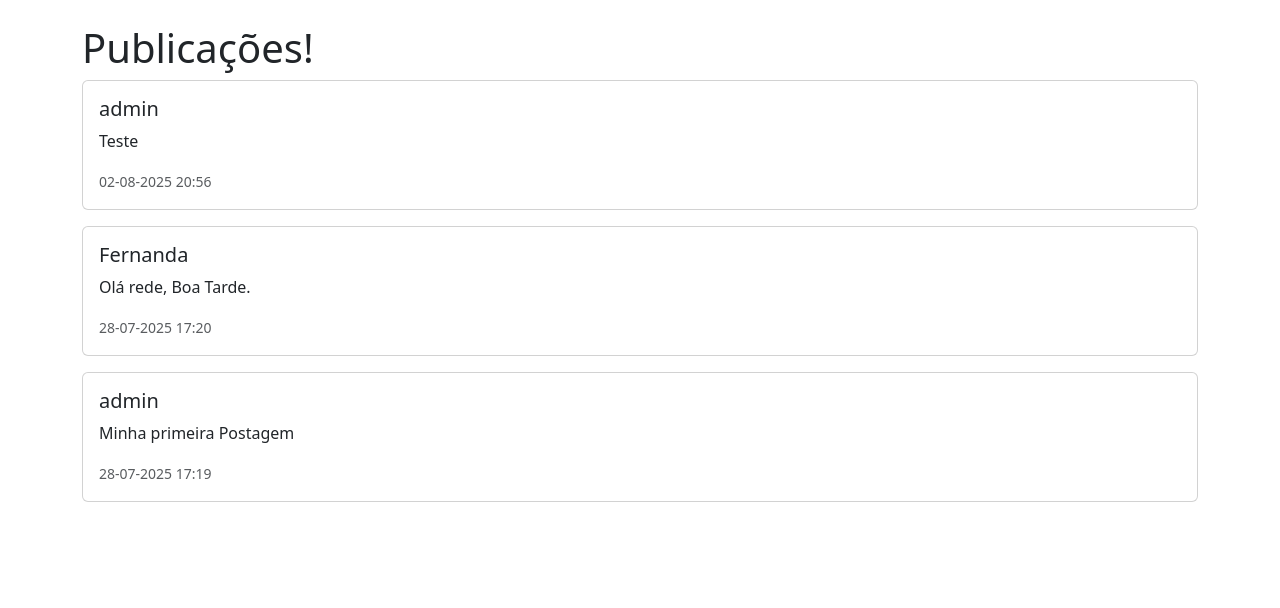
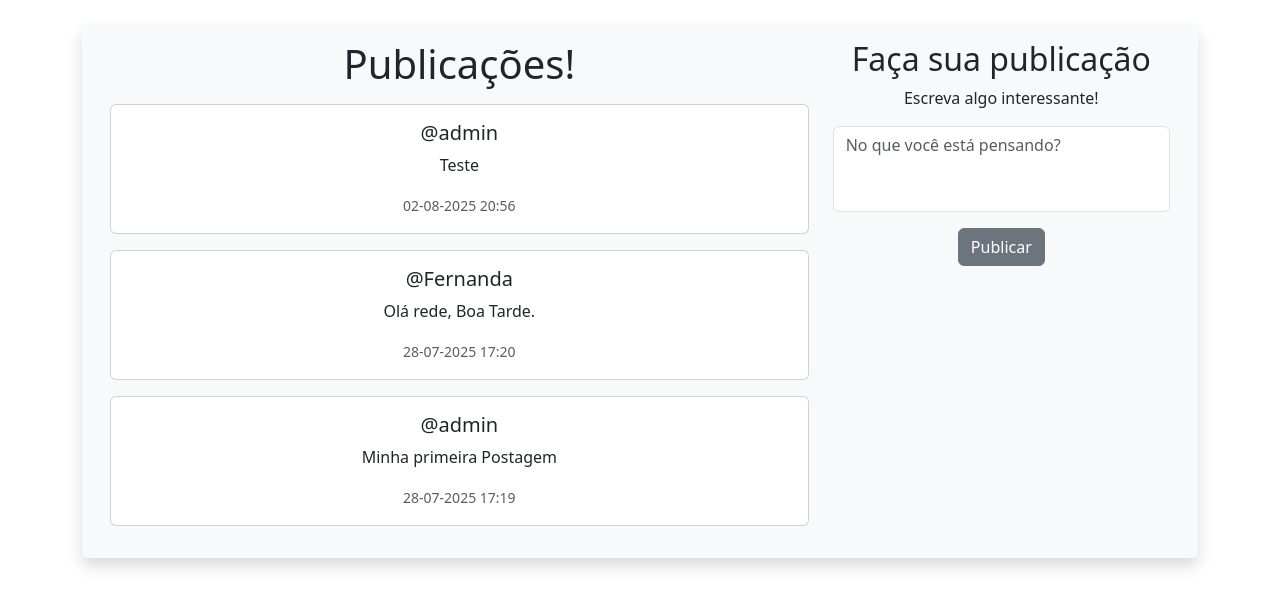
Before and after one commit to emersonTSsantos/Projeto_Arq_Twitter, a Django app: page / in a window 1280 px wide. Shown: the part 56-664 px from the top of the page. Run offline with Django 5.2, Linux system fonts and the light colour scheme; a user stored in the database is signed in; data comes from the database, SQL or seed files in the repository; both versions use the stored data as it was after the commit.

Commit message:
Criando formulário para postagem

```diff
--- /dev/null
+++ b/social/musker/forms.py
@@ -0,0 +1,18 @@
+from django import forms
+from .models import Meep
+
+class MeepForm(forms.ModelForm):
+    body = forms.CharField(required=True, widget=forms.Textarea(
+        attrs={
+                'class': "form-control",
+                'placeholder': 'No que você está pensando?',
+                'rows': 3,
+                'maxlength': 280,
+                'style': 'resize: none;'
+            }
+        ),
+        label="")
+
+    class Meta:
+        model = Meep
+        exclude = ("user", "created_at", "updated_at")
--- a/social/musker/templates/base.html
+++ b/social/musker/templates/base.html
@@ -11,14 +11,15 @@
     {% include "navBar.html" %}
     <div class="container">
         <br />
-        {% if messages %}
-            {% for message in messages %}
-                <div class="alert alert-warning alert-dismissible fade show" role="alert">
-                    {{ message  }}
-                    <button type="button" class="btn-close" data-bs-dismiss="alert" aria-label="Close"></button>
-                </div>
-            {% endfor %}
-        {% endif %}
+    {% if messages %}
+    {% for message in messages %}
+    <div class="alert alert-{{ message.tags }} alert-dismissible fade show" role="alert">
+        {{ message }}
+        <button type="button" class="btn-close" data-bs-dismiss="alert" aria-label="Fechar"></button>
+    </div>
+    {% endfor %}
+{% endif %}
+
 
         {% block content %}
         {% endblock %}
--- a/social/musker/templates/home.html
+++ b/social/musker/templates/home.html
@@ -1,22 +1,46 @@
 {% extends "base.html" %}
 
 {% block content %}
-<h1>Publicações!</h1>
+
+<div class="container text-center">
+    <div class="row bg-light p-3 rounded shadow">
+        <div class="col-12 col-md-4 order-1 order-md-2 mb-4 mb-md-0">
+    {% if form %}
+        <h2>Faça sua publicação</h2>
+        <p>Escreva algo interessante!</p>
+        <form method="POST">
+            {% csrf_token %}
+            {{ form.as_p }}
+            <button type="submit" class="btn btn-secondary">Publicar</button>
+        </form>
+    {% endif %}
+</div>
+
+<div class="col-12 col-md-8 order-2 order-md-1">
+    <h1 class="mb-3">Publicações!</h1>
 
     {% for meep in meeps %}
         <div class="card mb-3">
             <div class="card-body">
-            <h5 class="card-title">{{ meep.user.username }}</h5>
+                <h5 class="card-title">@{{ meep.user.username }}</h5>
                 <p class="card-text">{{ meep.body }}</p>
-            <p class="card-text"><small class="text-muted">{{ meep.created_at|date:"d-m-Y H:i" }}</small></p>
+                <p class="card-text">
+                    <small class="text-muted">{{ meep.created_at|date:"d-m-Y H:i" }}</small>
+                </p>
             </div>
         </div>
     {% empty %}
         <div class="card mb-3">
             <div class="card-body">
-            <h5 class="card-title">Nenhum Publicações ainda!</h5>
-            <p class="card-text">Siga pessoas para ver as Publicações deles.</p>
+                <h5 class="card-title">Nenhuma publicação ainda!</h5>
+                <p class="card-text">Siga pessoas para ver as publicações deles.</p>
             </div>
         </div>
     {% endfor %}
+</div>
+
+
+    </div>
+</div>
+
 {% endblock %}
--- a/social/musker/templates/profile.html
+++ b/social/musker/templates/profile.html
@@ -4,7 +4,7 @@
 {% if profile %}
 
 <div class="container text-center">
-    <div class="row mt-5">
+    <div class="row mt-5 bg-light p-3 rounded shadow">
         <div class="col-8">
             <h1>Perfil do(a) @{{ profile.user.username }}!</h1>
             <h2 class="mt-5">Publicações:</h2>
--- a/social/musker/views.py
+++ b/social/musker/views.py
@@ -1,11 +1,24 @@
 from django.shortcuts import render, redirect
 from django.contrib import messages
 from .models import Meep, UserProfile
+from .forms import MeepForm
 
 def home(request):
     if request.user.is_authenticated:
+        form = MeepForm(request.POST or None)
+        if request.method == "POST":
+            if form.is_valid():
+                meep = form.save(commit=False)
+                meep.user = request.user
+                meep.save()
+                messages.success(request, "Publicação criada com sucesso!")
+                return redirect('home')
+
         meeps = Meep.objects.all().order_by('-created_at')
-    return render(request, 'home.html', {"meeps":meeps})
+        return render(request, 'home.html', {"meeps": meeps, "form": form})
+    else:
+        meeps = Meep.objects.all().order_by('-created_at')
+        return render(request, 'home.html', {"meeps":meeps})
 
 def profile_list(request):
     if request.user.is_authenticated:
```
Also changed, not shown: social/db.sqlite3. Lines whose indentation alone changed are shown as unchanged.
